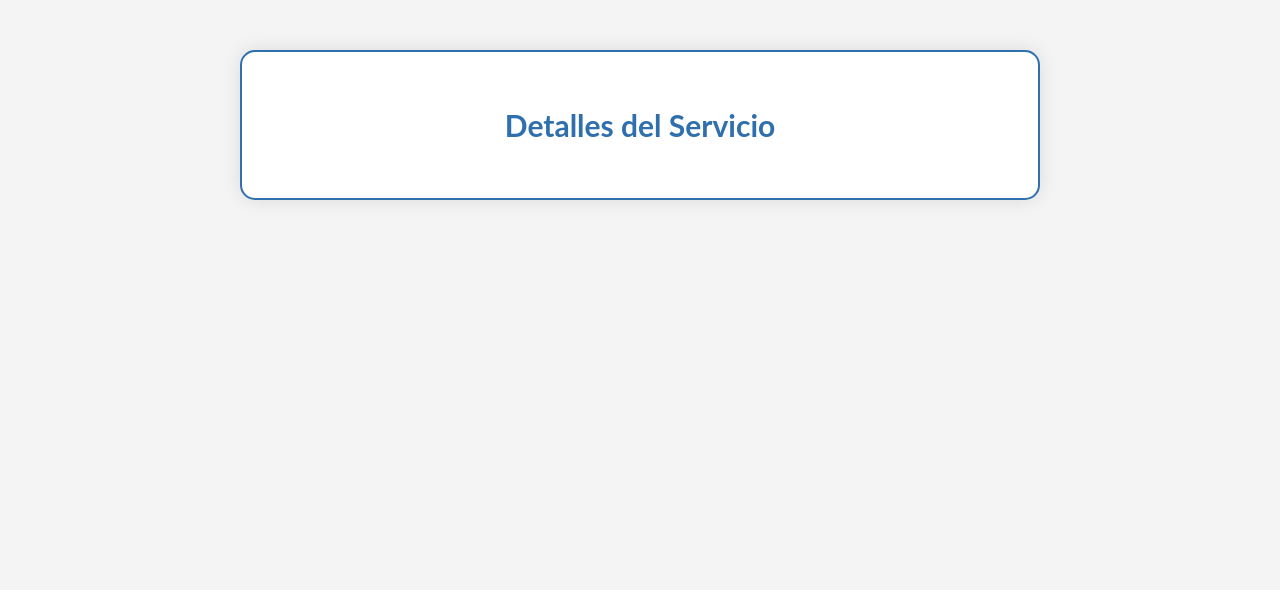
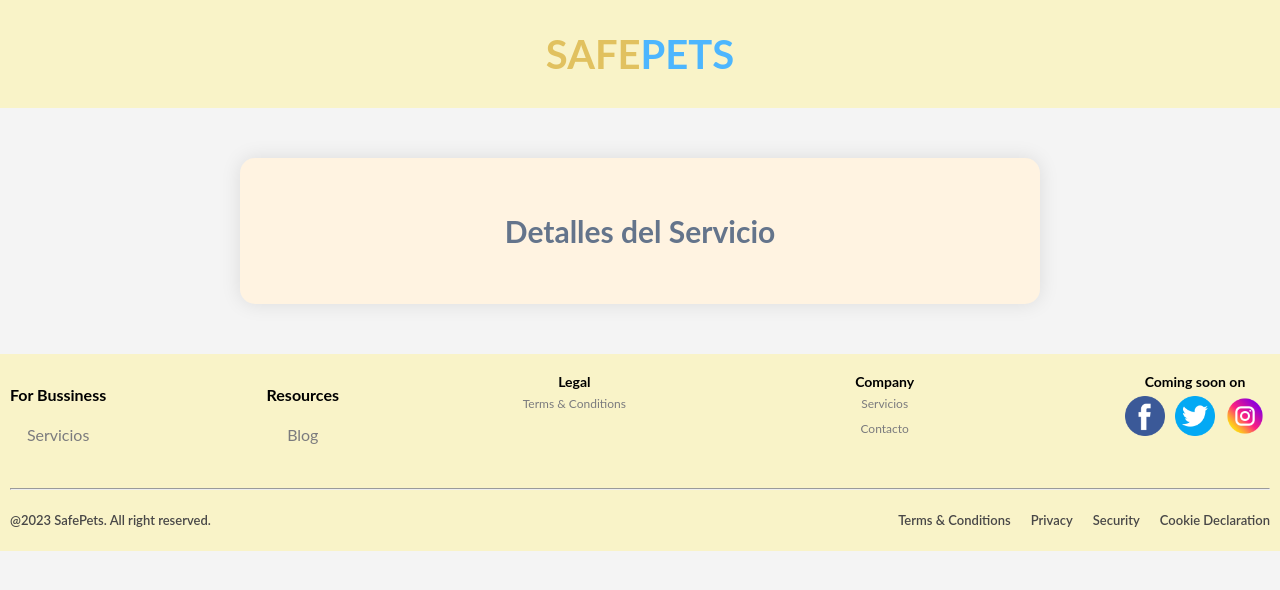
Before and after one commit to JorgeVC26/SafePetsOficial, a React (Create React App) app: page /detalleServicio in a window 1280 px wide. Shown: the top 590 px of the page. Built offline with nearby package versions, Linux system fonts and the light colour scheme.

Commit message:
Estilos a detalles de servicio

```diff
--- a/src/Service.jsx
+++ b/src/Service.jsx
@@ -175,15 +175,8 @@ function Service() {
 
 
         <Filtro filtro={filtro} setFiltro={setFiltro} />
-        <ListadoServicios
-          servicios={serviciosAprobados}
-          setServicioEditar={setServicioEditar}
-          eliminarServicio={handleEliminarServicio}
-          editarServicio={handleEditarServicio}
-          filtro={filtro}
-          serviciosFiltrados={serviciosFiltrados}
-        />
-{confirmDelete && (
+
+        {confirmDelete && (
           <div className="confirmation-modal">
             <h3>¿Estás seguro de que quieres eliminar este servicio?</h3>
             <div className="confirmation-modal-buttons">
@@ -196,6 +189,16 @@ function Service() {
             </div>
           </div>
         )}
+
+
+        <ListadoServicios
+          servicios={serviciosAprobados}
+          setServicioEditar={setServicioEditar}
+          eliminarServicio={handleEliminarServicio}
+          editarServicio={handleEditarServicio}
+          filtro={filtro}
+          serviciosFiltrados={serviciosFiltrados}
+        />
 
 {mensajeModalVisible && <MsjServicio />}
 
--- a/src/detalleServicio/detalleServicio.css
+++ b/src/detalleServicio/detalleServicio.css
@@ -9,8 +9,7 @@ body {
   padding: 30px;
   font-size: 1.8rem;
   color: #333;
-  background-color: #fff;
-  border: 2px solid #306fae;
+  background-color: rgb(255, 243, 225);
   border-radius: 15px;
   max-width: 800px;
   box-shadow: 0 0 20px rgba(0, 0, 0, 0.1);
@@ -20,9 +19,17 @@ body {
 .__title {
   font-size: 3rem;
   margin-bottom: 20px;
-  color: #306fae;
+  color: var(--gris-oscuro);
+  font-size: 3rem;
+  font-weight: 900;
 }
 
+
+.__subTitle {
+  color: var(--amarillo);
+    font-size: 2.4rem;
+    font-weight: 700;
+}
 .dato__s {
   display: flex;
   flex-direction: column;
@@ -47,8 +54,10 @@ body {
 .__info {
   flex-grow: 1;
   padding: 30px;
-  border: 3px solid #306fae;
   border-radius: 15px;
+  background-color: rgb(255, 248, 238);
+  box-shadow: 0 0 10px rgba(0, 0, 0, 0.1);
+
 }
 
 /* Estilo adicional al pasar el ratón sobre el contenedor del servicio */
--- a/src/detalleServicio/detalleServicio.jsx
+++ b/src/detalleServicio/detalleServicio.jsx
@@ -1,5 +1,8 @@
 import React, { useEffect, useState } from 'react';
 import './detalleServicio.css';
+import Footer from "../footer/footer";
+
+
 
 const DetalleServicio = () => {
   const [detalleServicio, setDetalleServicio] = useState(null);
@@ -15,7 +18,16 @@ const DetalleServicio = () => {
   }, []);
 
   return (
+    <div>
+    <header>
+      <a className="titulo" href="/">
+        <h1>Safe<span>Pets</span></h1>
+      </a>
+    </header>
+
+
     <div className='cont__servicio'>
+
       <div className='__title'>
         <h2>Detalles del Servicio</h2>
       </div>
@@ -23,21 +35,24 @@ const DetalleServicio = () => {
         <div className='dato__s'>
           {/* Mostrar detalles del servicio */}
           <div className='__info'>
-            <p>Categoría: {detalleServicio.categoria}</p>
-            <p>Nombre Completo: {detalleServicio.nombre} {detalleServicio.apellido}</p>
-            <p>Telefono: {detalleServicio.telefono}</p>
-            <p>Ubicación: {detalleServicio.ubicacion}</p>
+            <p className='__subTitle'>Categoría: <span style={{ color: 'var(--celeste)', fontWeight: 'bold' }}>{ detalleServicio.categoria}</span> </p>
+            <p className='__subTitle'>Nombre Completo: <span style={{ color: 'var(--celeste)', fontWeight: 'bold' }}>{detalleServicio.nombre} {detalleServicio.apellido}</span> </p>
+            <p className='__subTitle'>Teléfono: <span style={{ color: 'var(--celeste)', fontWeight: 'bold' }}>{detalleServicio.telefono}</span> </p>
+            <p className='__subTitle'>Ubicación: <span style={{ color: 'var(--celeste)', fontWeight: 'bold' }}>{detalleServicio.ubicacion}</span> </p>
           </div>
           <div className='contenido__datos'>
-            <p>Sobre mi: {detalleServicio.descripcion}</p>
-            <p>Tarifa: {detalleServicio.precio}</p>
-            <p>Creado por: {detalleServicio.usuarioActivoName}</p>
-            <p>Agregado el: {detalleServicio.fecha}</p>
+            <p className='__subTitle'>Sobre mi: <span style={{ color: 'var(--celeste)', fontWeight: 'bold' }}>{detalleServicio.descripcion}</span> </p>
+            <p className='__subTitle'>Tarifa: <span style={{ color: 'var(--celeste)', fontWeight: 'bold' }}>₡{detalleServicio.precio}</span> </p>
+            <p className='__subTitle'>Creado por: <span style={{ color: 'var(--celeste)', fontWeight: 'bold' }}>{detalleServicio.usuarioActivoName}</span> </p>
+            <p className='__subTitle'>Agregado el: <span style={{ color: 'var(--celeste)', fontWeight: 'bold' }}>{detalleServicio.fecha}</span> </p>
             {/* ... (mostrar otros detalles) */}
           </div>
         </div>
       )}
     </div>
+    <Footer />
+
+    </div>
   );
 };
 
--- a/src/footer/footer.css
+++ b/src/footer/footer.css
@@ -1,5 +1,5 @@
 .section__padding{
-    padding: 4rem 4rem;
+    padding: 1rem;
 }
 
 .footer{
@@ -24,7 +24,6 @@
 
 .sb__footer-links_div{
     width: 150px;
-    margin: 1rem;
     display: flex;
     justify-content: flex-start;
     flex-direction: column;
@@ -47,7 +46,7 @@ a{
 
 .sb__footer-links_div h4{
     font-size: 14px;
-    line-height: 17px;
+    line-height: 0px;
     margin-bottom: 0.9rem;
 }
 
--- a/src/footer/footer.jsx
+++ b/src/footer/footer.jsx
@@ -23,12 +23,8 @@ const Footer=() => {
                         <a href="">
                             <p>Blog</p>
                         </a>
-                        <a href="">
-                            <p>About Us</p>
-                        </a>
-                        <a href="">
-                            <p>Testimonials</p>
-                        </a>
+
+
                     </div>
                     <div className="sb__footer-links_div">
                         <h4>Legal</h4>
```
